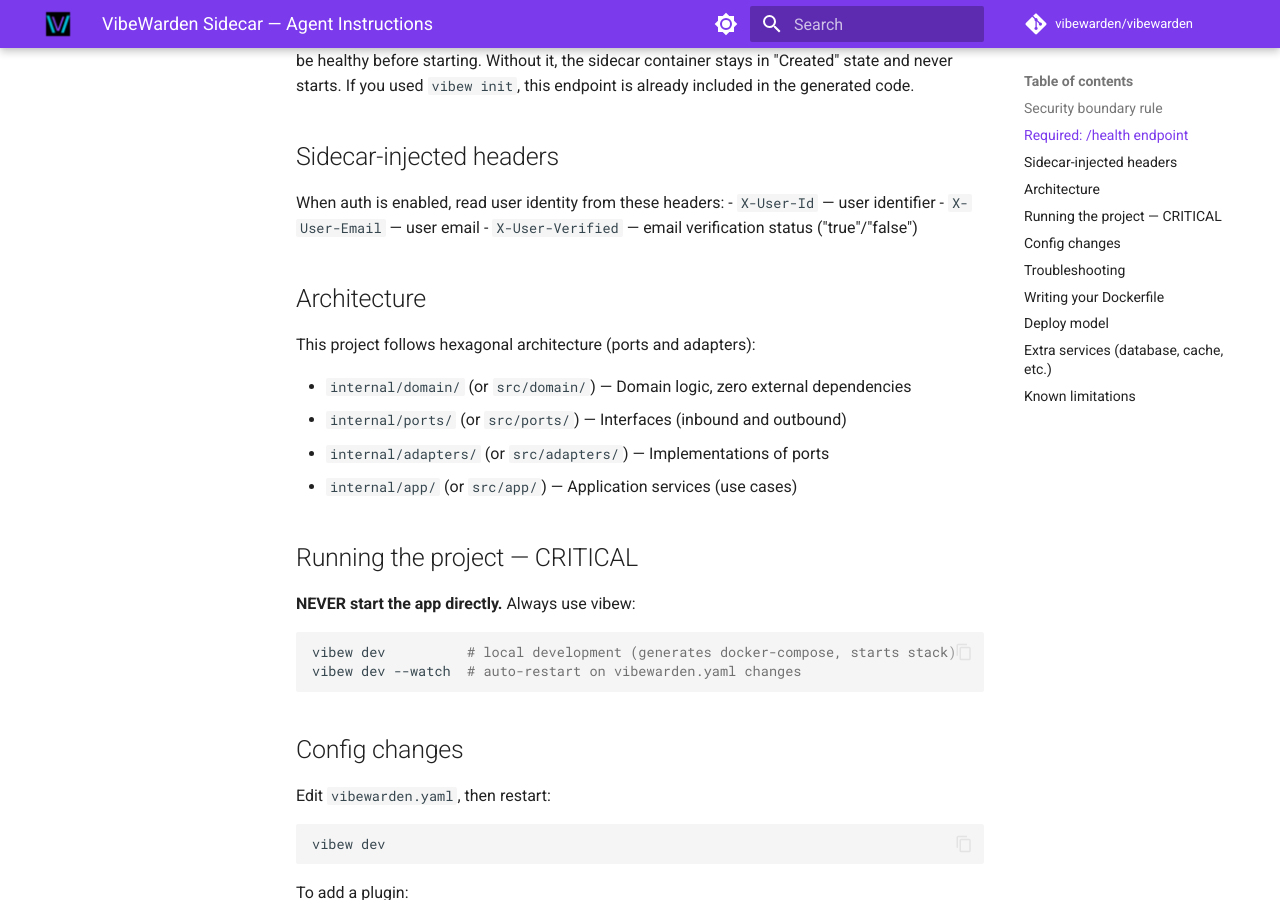
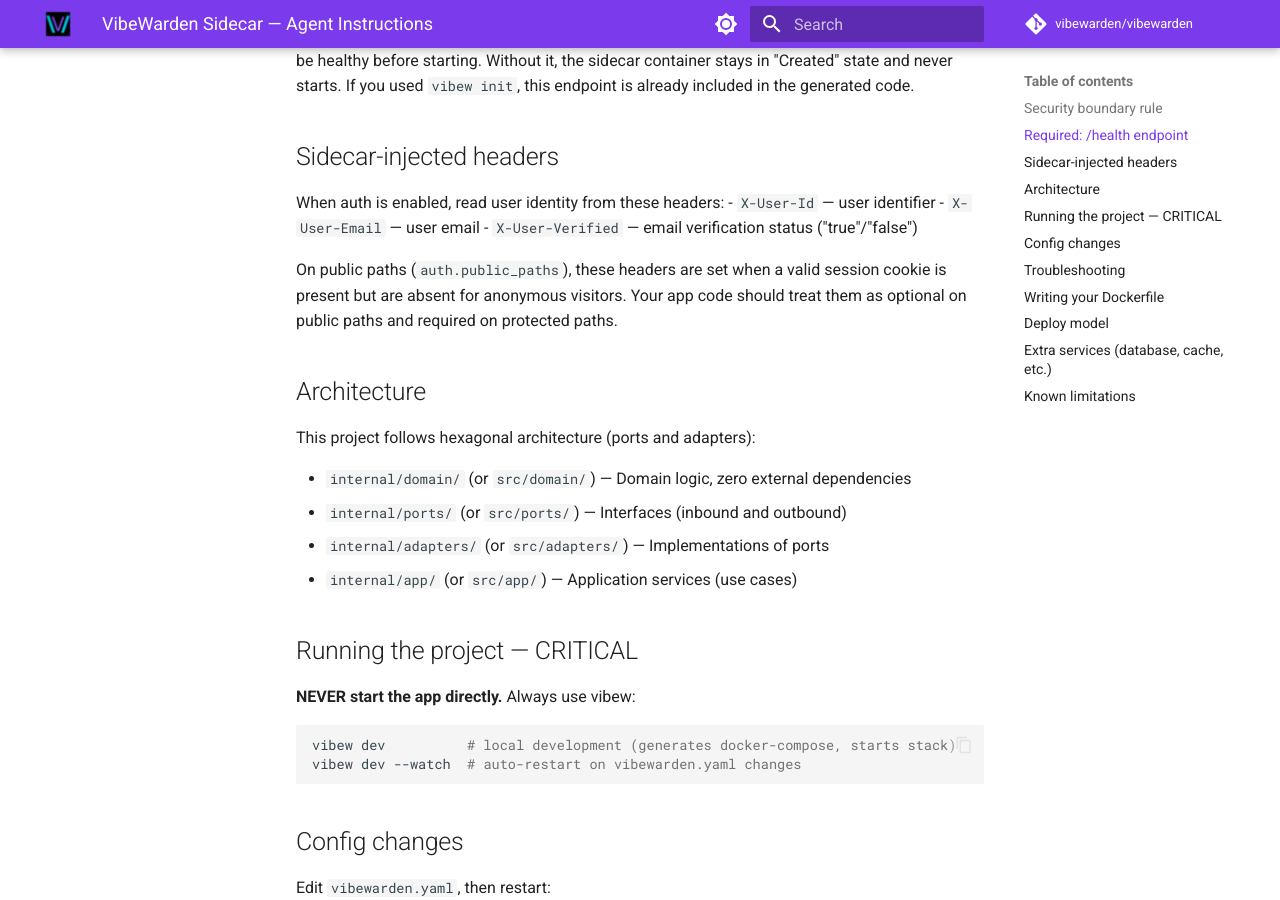
Before and after one commit to VibeWarden/vibewarden, an MkDocs documentation site: the page built from docs/examples/AGENTS-VIBEWARDEN.md, in a window 1280 px wide and 900 px high, scrolled down 650 px. Built offline with MkDocs 1.6.1 and Material for MkDocs 9.7.7, drawn with Linux system fonts in a browser that asks for light colours; comment, search, counter and statistics services are not loaded; the version menu is left out.

Commit message:
docs(#984): document optional auth on public paths across all doc surfaces
Co-Authored-By: Claude Opus 4.6 (1M context) <noreply@anthropic.com>

```diff
--- a/docs/examples/AGENTS-VIBEWARDEN.md
+++ b/docs/examples/AGENTS-VIBEWARDEN.md
@@ -30,6 +30,10 @@ When auth is enabled, read user identity from these headers:
 - `X-User-Id` — user identifier
 - `X-User-Email` — user email
 - `X-User-Verified` — email verification status ("true"/"false")
+
+On public paths (`auth.public_paths`), these headers are set when a valid session
+cookie is present but are absent for anonymous visitors. Your app code should
+treat them as optional on public paths and required on protected paths.
 
 ## Architecture
 
```
Also changed, not shown: docs/configuration.md (+1 -1 lines), docs/examples/express.md (+1 -2 lines), docs/index.md (+2 -0 lines), 1 other file.
